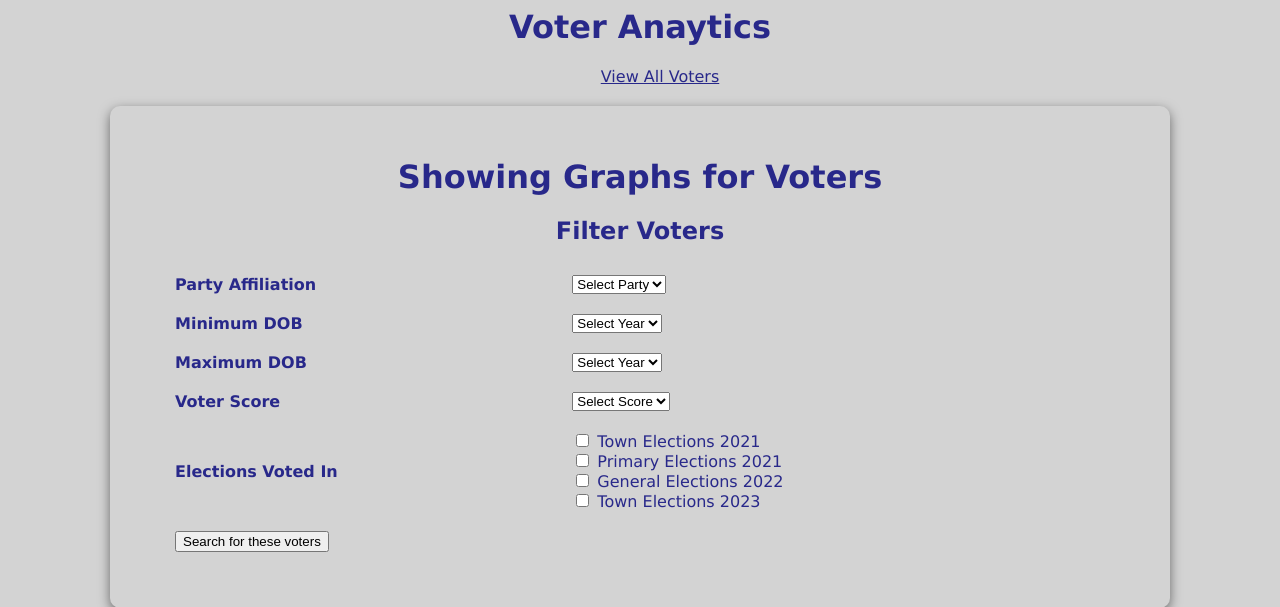
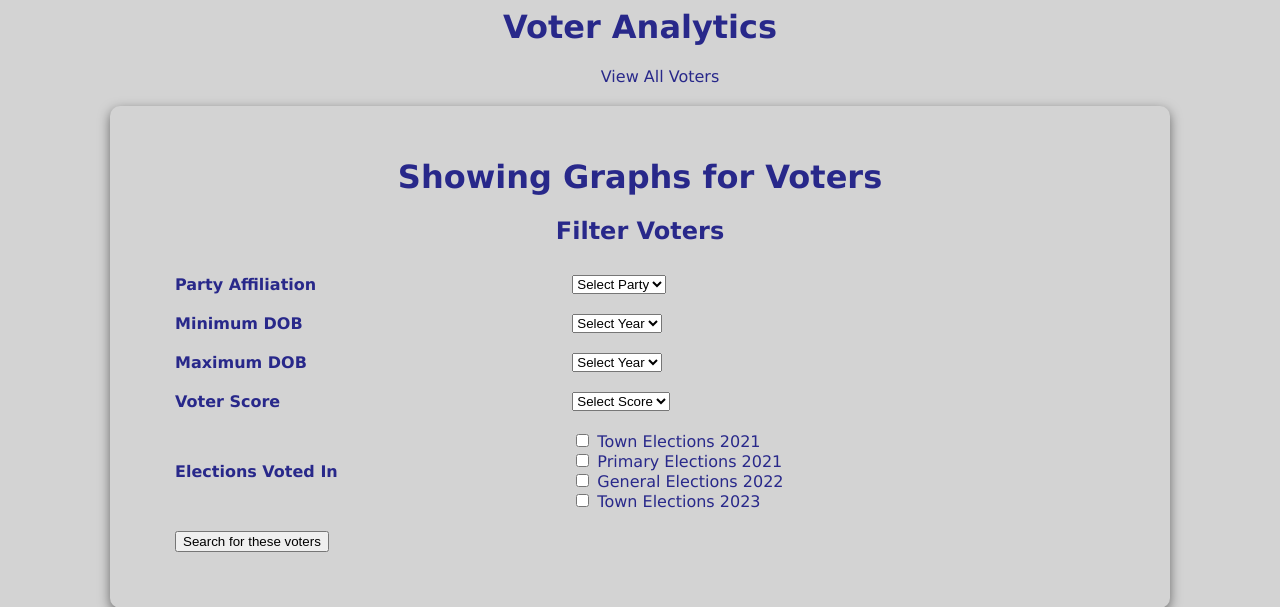
Before and after one commit to rachelcherry/CS412, a Django app: template voter_analytics/templates/voter_analytics/graphs.html in a window 1280 px wide. Shown: the top 607 px of the page. Run offline with Django 5.2, Linux system fonts and the light colour scheme; the template is opened without the code that fills it, so the values that code supplies are empty.

Commit message:
fixing typod

```diff
--- a/static/stylesheet.css
+++ b/static/stylesheet.css
@@ -102,3 +102,11 @@ body {
     justify-content: center;
     text-align: center;
   }
+
+  ul li {
+    display: inline;
+  }
+
+  ul li a {
+    text-decoration: none;
+  }
--- a/voter_analytics/templates/voter_analytics/base.html
+++ b/voter_analytics/templates/voter_analytics/base.html
@@ -6,11 +6,13 @@
         <link rel="stylesheet" href="{% static 'stylesheet.css' %}">
     </head>
     <body>
+
         <header>
             <h1>Voter Analytics</h1>
             <nav>
                 <ul>
                     <li><a href="{% url 'home' %}">View All Voters</a></li>
+                    <li><a href="{% url 'graphs' %}">Graphs</a></li>
                 </ul>
             </nav>
         </header>
--- a/voter_analytics/templates/voter_analytics/graphs.html
+++ b/voter_analytics/templates/voter_analytics/graphs.html
@@ -7,7 +7,7 @@
     </head>
     <body>
         <header>
-            <h1>Voter Anaytics</h1>
+            <h1>Voter Analytics</h1>
             <nav>
                 <ul>
                     <li><a href="{% url 'home' %}">View All Voters</a></li>
```
Also changed, not shown: voter_analytics/models.py (+4 -4 lines).
